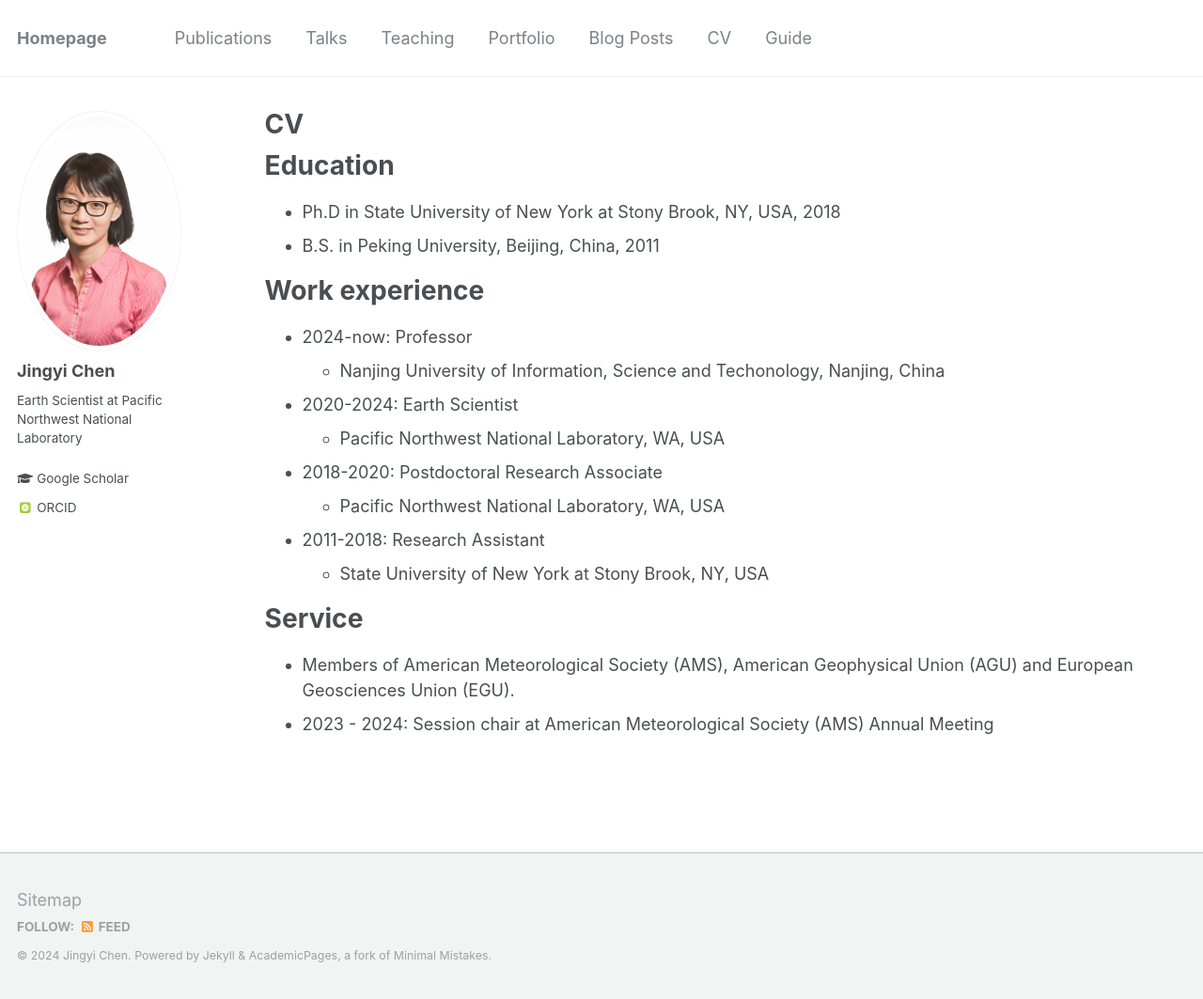
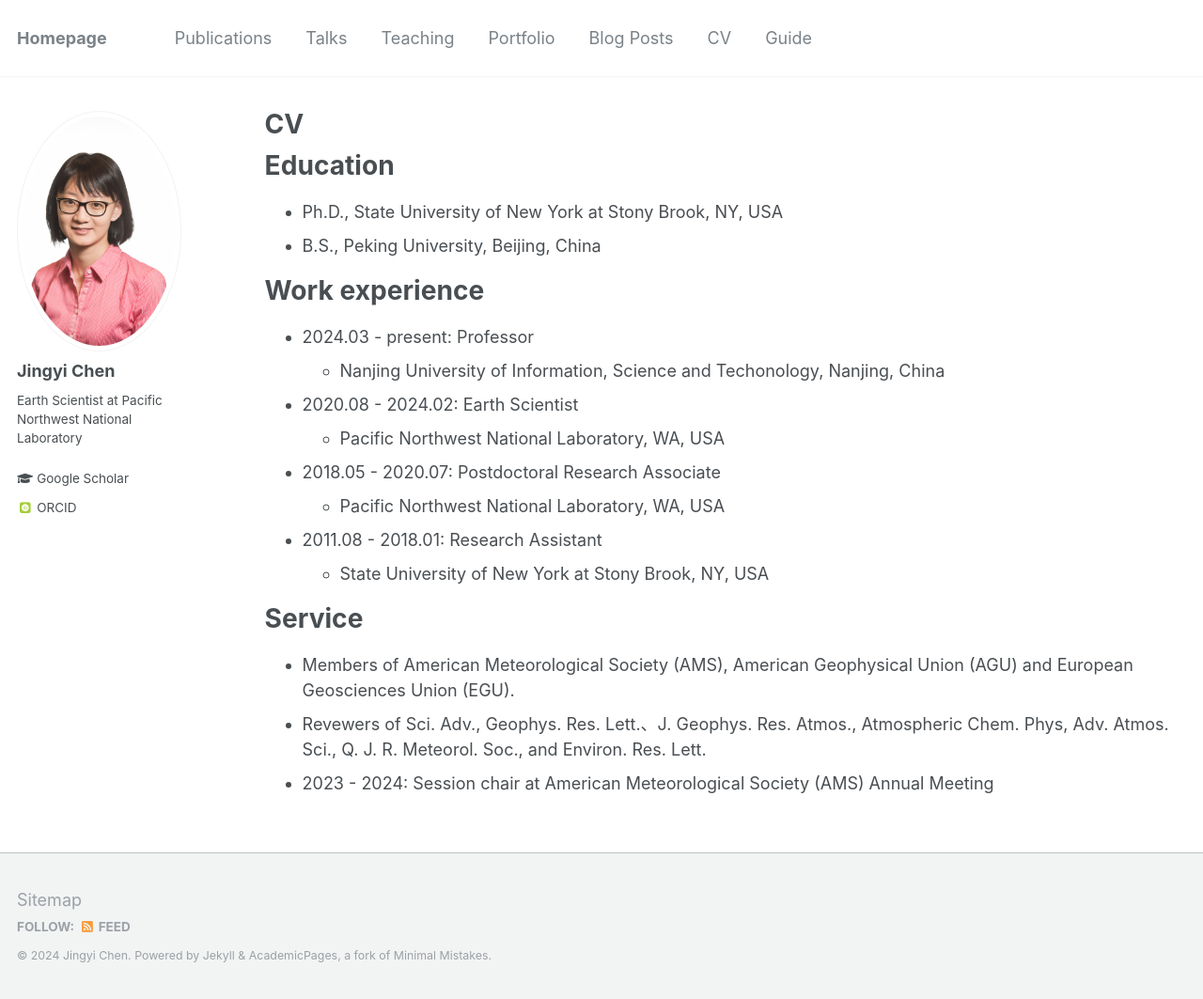
Before and after one commit to Jingyi-Chen/jingyi-chen.github.io, a Jekyll site: the page built from _pages/cv.md, in a window 1280 px wide and 1063 px high. Shown: the whole window at 94% size. Built offline with Jekyll 4.4.1, drawn with Linux system fonts in a browser that asks for light colours; some web fonts are replaced.

Commit message:
Update cv.md

```diff
--- a/_pages/cv.md
+++ b/_pages/cv.md
@@ -9,24 +9,25 @@ redirect_from:
 
 Education
 ======
-* Ph.D in State University of New York at Stony Brook, NY, USA, 2018
-* B.S. in Peking University, Beijing, China, 2011
+* Ph.D., State University of New York at Stony Brook, NY, USA
+* B.S., Peking University, Beijing, China
 
 Work experience
 ======
-* 2024-now: Professor
+* 2024.03 - present: Professor
   * Nanjing University of Information, Science and Techonology, Nanjing, China
 
-* 2020-2024: Earth Scientist
+* 2020.08 - 2024.02: Earth Scientist
   * Pacific Northwest National Laboratory, WA, USA
 
-* 2018-2020: Postdoctoral Research Associate
+* 2018.05 - 2020.07: Postdoctoral Research Associate
   * Pacific Northwest National Laboratory, WA, USA
 
-* 2011-2018: Research Assistant
+* 2011.08 - 2018.01: Research Assistant
   * State University of New York at Stony Brook, NY, USA
 
 Service
 ======
 * Members of American Meteorological Society (AMS), American Geophysical Union (AGU) and European Geosciences Union (EGU).
+* Revewers of Sci. Adv., Geophys. Res. Lett.、J. Geophys. Res. Atmos., Atmospheric Chem. Phys, Adv. Atmos. Sci., Q. J. R. Meteorol. Soc., and Environ. Res. Lett.
 * 2023 - 2024: Session chair at American Meteorological Society (AMS) Annual Meeting
```
